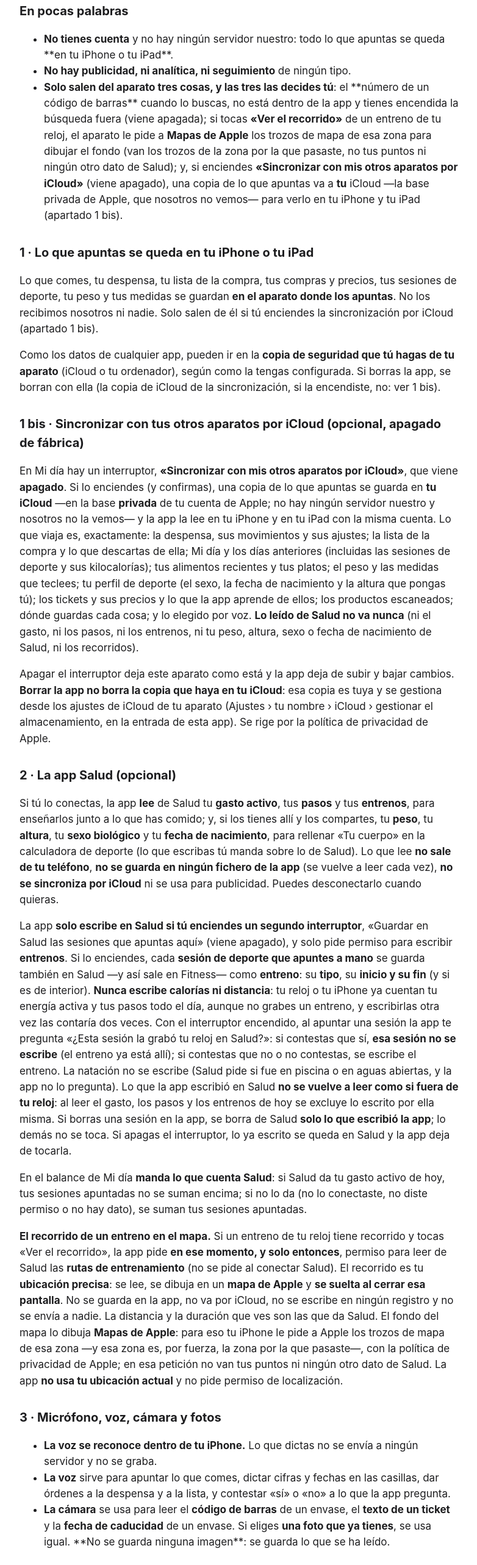
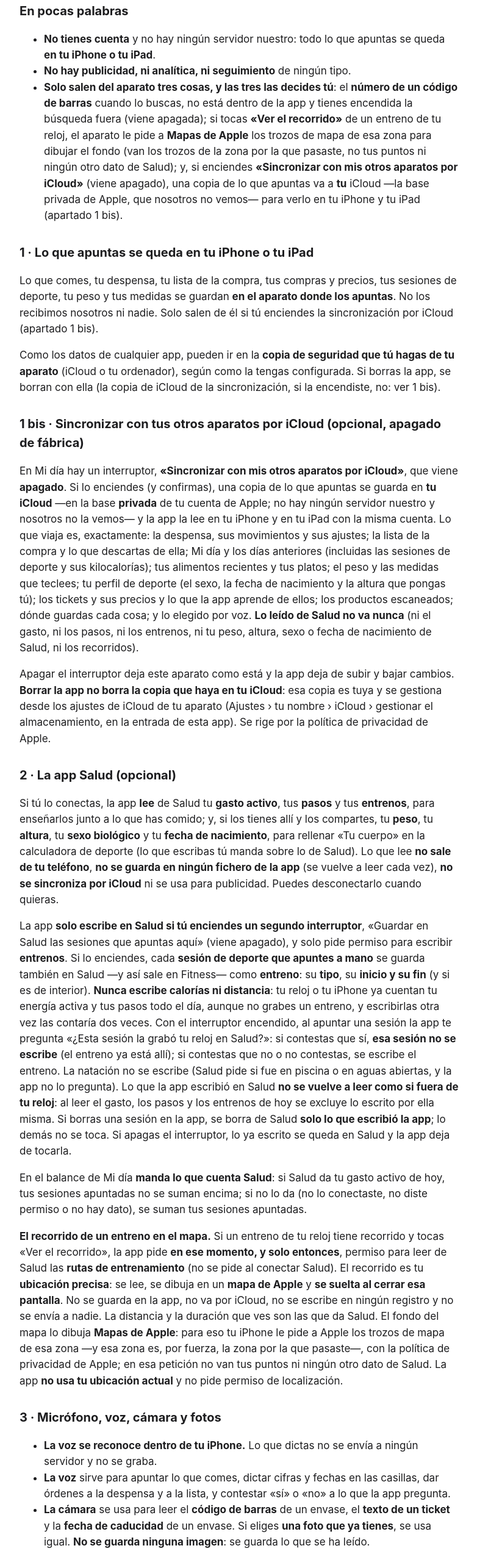
Before and after one commit to Mane001001/Mane001001.github.io, a plain HTML site: page alimentacion-y-deporte/privacidad.html in a window 1280 px wide. Shown: the part 174-2740 px from the top of the page at 61% size, without its empty margins (248-1030 px from the left). Drawn offline with Linux system fonts and the light colour scheme.

Commit message:
Alimentación y Deporte: negritas en privacidad y mapa en la FAQ
Co-Authored-By: Claude Opus 5.5 <noreply@anthropic.com>

```diff
--- a/alimentacion-y-deporte/privacidad.html
+++ b/alimentacion-y-deporte/privacidad.html
@@ -1,9 +1,9 @@
 <!doctype html><html lang="es"><head><meta charset="utf-8"><meta name="viewport" content="width=device-width,initial-scale=1"><title>Privacidad · Alimentación y Deporte</title><style>:root{--fg:#1d1d1f;--bg:#fff;--mut:#6e6e73;--ac:#0b6b4f}@media (prefers-color-scheme:dark){:root{--fg:#f5f5f7;--bg:#111;--mut:#a1a1a6;--ac:#4cc79a}}body{font:17px/1.55 -apple-system,system-ui,sans-serif;color:var(--fg);background:var(--bg);max-width:720px;margin:0 auto;padding:24px 16px 64px}h1{font-size:28px;line-height:1.2}h2{font-size:20px;margin-top:32px}a{color:var(--ac)}.mut{color:var(--mut);font-size:15px}nav a{margin-right:16px}code{font-size:15px}</style></head><body><nav class="mut"><a href="index.html">Soporte</a><a href="privacidad.html">Privacidad</a></nav><h1>Política de privacidad de «Alimentación y Deporte»</h1><p><strong>Última actualización:</strong> 8 de octubre de 2026</p>
 <h2>En pocas palabras</h2>
 <ul>
-<li><strong>No tienes cuenta</strong> y no hay ningún servidor nuestro: todo lo que apuntas se queda **en tu iPhone o tu iPad**.
+<li><strong>No tienes cuenta</strong> y no hay ningún servidor nuestro: todo lo que apuntas se queda <strong>en tu iPhone o tu iPad</strong>.
 <li><strong>No hay publicidad, ni analítica, ni seguimiento</strong> de ningún tipo.
-<li><strong>Solo salen del aparato tres cosas, y las tres las decides tú</strong>: el **número de un código de barras** cuando lo buscas, no está dentro de la app y tienes encendida la búsqueda fuera (viene apagada); si tocas <strong>«Ver el recorrido»</strong> de un entreno de tu reloj, el aparato le pide a <strong>Mapas de Apple</strong> los trozos de mapa de esa zona para dibujar el fondo (van los trozos de la zona por la que pasaste, no tus puntos ni ningún otro dato de Salud); y, si enciendes <strong>«Sincronizar con mis otros aparatos por iCloud»</strong> (viene apagado), una copia de lo que apuntas va a <strong>tu</strong> iCloud —la base privada de Apple, que nosotros no vemos— para verlo en tu iPhone y tu iPad (apartado 1 bis).
+<li><strong>Solo salen del aparato tres cosas, y las tres las decides tú</strong>: el <strong>número de un código de barras</strong> cuando lo buscas, no está dentro de la app y tienes encendida la búsqueda fuera (viene apagada); si tocas <strong>«Ver el recorrido»</strong> de un entreno de tu reloj, el aparato le pide a <strong>Mapas de Apple</strong> los trozos de mapa de esa zona para dibujar el fondo (van los trozos de la zona por la que pasaste, no tus puntos ni ningún otro dato de Salud); y, si enciendes <strong>«Sincronizar con mis otros aparatos por iCloud»</strong> (viene apagado), una copia de lo que apuntas va a <strong>tu</strong> iCloud —la base privada de Apple, que nosotros no vemos— para verlo en tu iPhone y tu iPad (apartado 1 bis).
 </ul>
 <h2>1 · Lo que apuntas se queda en tu iPhone o tu iPad</h2>
 <p>Lo que comes, tu despensa, tu lista de la compra, tus compras y precios, tus sesiones de deporte, tu peso y tus medidas se guardan <strong>en el aparato donde los apuntas</strong>. No los recibimos nosotros ni nadie. Solo salen de él si tú enciendes la sincronización por iCloud (apartado 1 bis).</p>
@@ -20,7 +20,7 @@
 <ul>
 <li><strong>La voz se reconoce dentro de tu iPhone.</strong> Lo que dictas no se envía a ningún servidor y no se graba.
 <li><strong>La voz</strong> sirve para apuntar lo que comes, dictar cifras y fechas en las casillas, dar órdenes a la despensa y a la lista, y contestar «sí» o «no» a lo que la app pregunta.
-<li><strong>La cámara</strong> se usa para leer el <strong>código de barras</strong> de un envase, el <strong>texto de un ticket</strong> y la <strong>fecha de caducidad</strong> de un envase. Si eliges <strong>una foto que ya tienes</strong>, se usa igual. **No se guarda ninguna imagen**: se guarda lo que se ha leído.
+<li><strong>La cámara</strong> se usa para leer el <strong>código de barras</strong> de un envase, el <strong>texto de un ticket</strong> y la <strong>fecha de caducidad</strong> de un envase. Si eliges <strong>una foto que ya tienes</strong>, se usa igual. <strong>No se guarda ninguna imagen</strong>: se guarda lo que se ha leído.
 </ul>
 <h2>4 · Buscar un producto por su código de barras</h2>
 <p>La app lleva dentro una base con cientos de miles de productos. Si un código <strong>no está</strong>, la app puede preguntarlo a <strong>Open Food Facts</strong> por internet, <strong>pero solo si tú has encendido</strong> el interruptor «Buscar fuera del teléfono», que <strong>viene apagado</strong>: hasta que lo enciendas, ningún código sale del teléfono y la app te lo dice cuando un producto no está dentro. Si lo enciendes, <strong>solo se envía el número del código de barras.</strong> Como en cualquier conexión a internet, Open Food Facts recibe también la dirección desde la que se pregunta; su tratamiento se rige por la política de Open Food Facts: <a href="https://world.openfoodfacts.org/privacy">https://world.openfoodfacts.org/privacy</a></p>
```
Also changed, not shown: alimentacion-y-deporte/index.html (+1 -1 lines).
